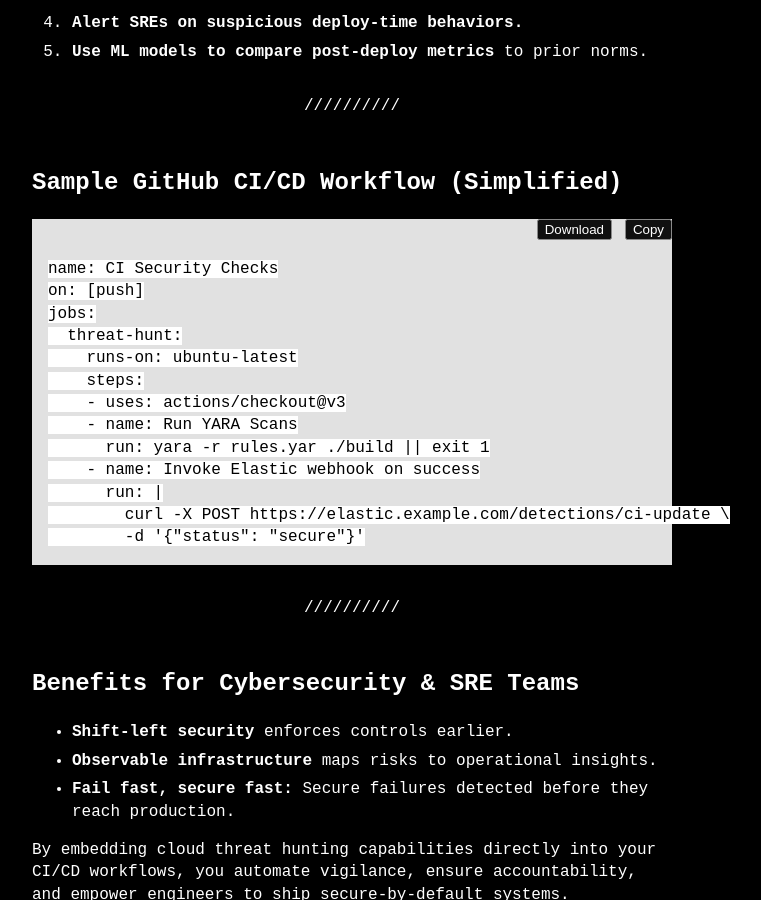
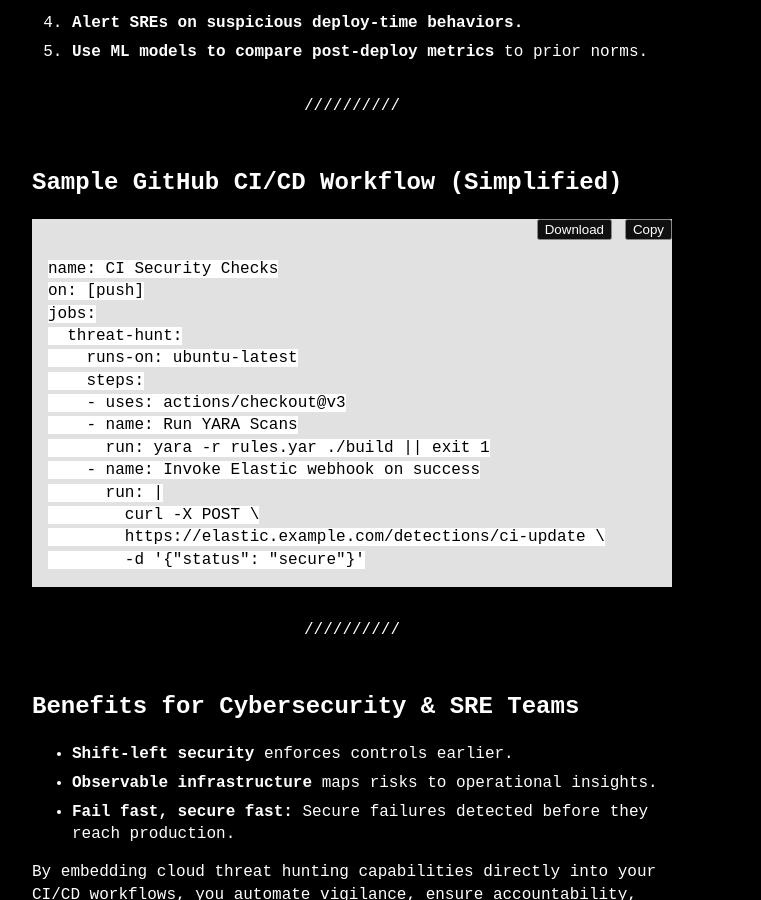
Before and after one commit to unattributed/unattributed.github.io, a Jekyll site: the page built from _posts/2025-05-12-Threat Hunting - Section 8.md, in a window 1280 px wide and 900 px high, scrolled down 2023 px. Shown: the whole window, without its empty margins (288-1049 px from the left). Built offline with Jekyll 4.4.1, drawn with Linux system fonts in a browser that asks for light colours.

Commit message:
fix code13 text

```diff
--- a/_posts/2025-05-12-Threat Hunting - Section 8.md
+++ b/_posts/2025-05-12-Threat Hunting - Section 8.md
@@ -108,7 +108,8 @@ jobs:
       run: yara -r rules.yar ./build || exit 1
     - name: Invoke Elastic webhook on success
       run: |
-        curl -X POST https://elastic.example.com/detections/ci-update \
+        curl -X POST \
+        https://elastic.example.com/detections/ci-update \
         -d '{"status": "secure"}'
 </code></pre>
 
```
